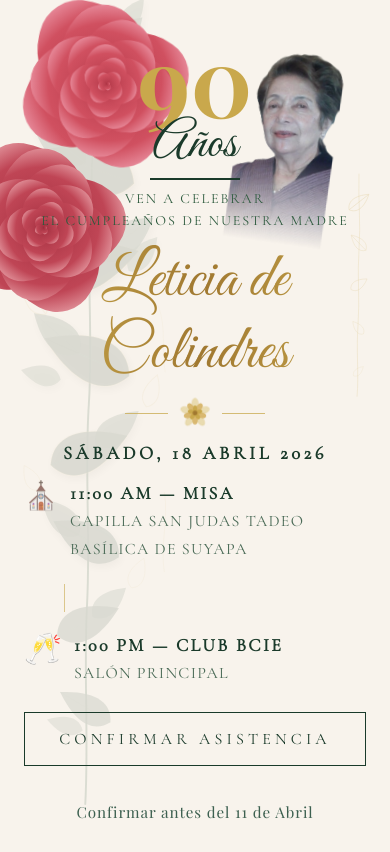
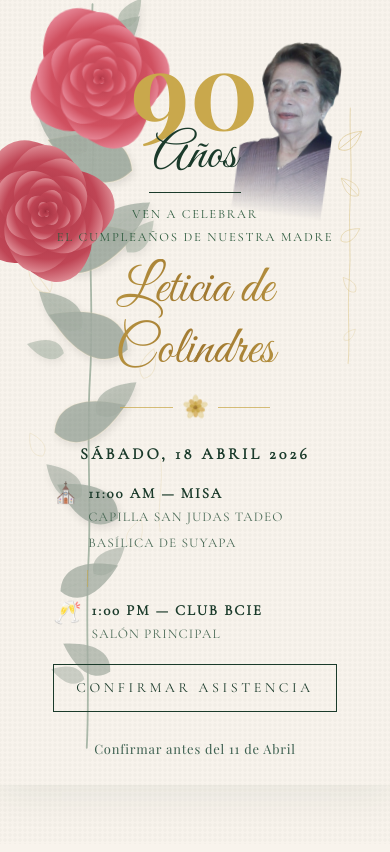
Before and after one commit to andures/cumplenso-mama, a React (Vite) app in the folder frontend/: page / in a window 390 px wide. Built offline with nearby package versions, Linux system fonts and the light colour scheme; a web font is replaced by a local one.

Commit message:
feat: implement responsive card scaling and adjust layout for better visibility on various devices

```diff
--- a/frontend/src/index.css
+++ b/frontend/src/index.css
@@ -98,146 +98,3 @@ body {
     opacity: 1;
   }
 }
-
-/* ══════════════════════════════════════════════════════
-   HEIGHT-BASED RESPONSIVE  (cannot be done in MUI sx)
-   Target:
-     ≤ 700px  = iPhone SE (375×667)
-     ≤ 790px  = Galaxy S10/A52/S22 (360×760–780)
-   ══════════════════════════════════════════════════════ */
-
-/* ── iPhone SE and very short phones (≤ 700px tall) ── */
-@media (max-height: 700px) and (max-width: 599px) {
-  .inv-num90 {
-    font-size: clamp(3rem, 8.5dvh, 3.6rem) !important;
-  }
-  .inv-anios {
-    font-size: clamp(1.5rem, 4.5dvh, 1.9rem) !important;
-  }
-  .inv-name {
-    font-size: clamp(2rem, 6dvh, 2.6rem) !important;
-  }
-  .inv-divider {
-    margin-bottom: 4px !important;
-  }
-  .inv-joinus {
-    margin-bottom: 4px !important;
-  }
-  .inv-toppad {
-    padding-top: 12px !important;
-    padding-bottom: 12px !important;
-  }
-  .inv-bottomgap {
-    gap: 8px !important;
-  }
-  .inv-photo img {
-    width: 78px !important;
-    height: 126px !important;
-  }
-}
-
-/* ── Galaxy S10 / A52 / S22 / A34 zone (701–840px tall, narrow phones) ── */
-@media (max-height: 840px) and (min-height: 701px) and (max-width: 599px) {
-  .inv-num90 {
-    font-size: clamp(3.8rem, 9.5dvh, 4.4rem) !important;
-  }
-  .inv-anios {
-    font-size: clamp(2rem, 5.5dvh, 2.4rem) !important;
-  }
-  .inv-name {
-    font-size: clamp(2.7rem, 7dvh, 3.1rem) !important;
-  }
-  .inv-divider {
-    margin-bottom: 6px !important;
-  }
-  .inv-joinus {
-    margin-bottom: 6px !important;
-  }
-  .inv-toppad {
-    padding-top: 18px !important;
-    padding-bottom: 18px !important;
-  }
-  .inv-bottomgap {
-    gap: 12px !important;
-  }
-  .inv-photo img {
-    width: 88px !important;
-    height: 146px !important;
-  }
-}
-
-/* ── Wide phones, short-ish height: S10+ / S23 / iPhone 12 mini zone ── */
-@media (max-height: 870px) and (min-width: 390px) and (max-width: 599px) {
-  .inv-num90 {
-    font-size: clamp(4.2rem, 10dvh, 5rem) !important;
-  }
-  .inv-anios {
-    font-size: clamp(2.3rem, 6dvh, 2.6rem) !important;
-  }
-  .inv-name {
-    font-size: clamp(3rem, 7.5dvh, 3.4rem) !important;
-  }
-  .inv-toppad {
-    padding-top: 22px !important;
-    padding-bottom: 22px !important;
-  }
-  .inv-bottomgap {
-    gap: 14px !important;
-  }
-}
-
-/* ── Modern iPhones / S23 / S24 (841–909px tall) ── */
-/* iPhone 12/13/14 (390×844), iPhone 14 Pro (393×852), S23 (393×851) */
-@media (min-height: 841px) and (max-height: 909px) and (max-width: 599px) {
-  .inv-num90 {
-    font-size: clamp(6rem, 11dvh, 7rem) !important;
-  }
-  .inv-anios {
-    font-size: clamp(3.2rem, 6dvh, 3.8rem) !important;
-  }
-  .inv-name {
-    font-size: clamp(3.8rem, 7.5dvh, 4.4rem) !important;
-  }
-  .inv-toppad {
-    padding-top: 36px !important;
-    padding-bottom: 20px !important;
-  }
-  .inv-bottomgap {
-    gap: clamp(12px, 2.8dvh, 26px) !important;
-  }
-  .inv-photo {
-    top: 48px !important;
-  }
-  .inv-photo img {
-    width: 118px !important;
-    height: 196px !important;
-  }
-}
-
-/* ── S25 Ultra / S25+ / iPhone 14-16 Pro Max (910px+ tall) ── */
-/* Galaxy S25+ (412×915), iPhone 14 Pro Max (430×932), iPhone 16 Pro Max (440×956) */
-@media (min-height: 910px) and (max-width: 599px) {
-  .inv-num90 {
-    font-size: clamp(7rem, 11.5dvh, 8.5rem) !important;
-  }
-  .inv-anios {
-    font-size: clamp(3.6rem, 6.5dvh, 4.2rem) !important;
-  }
-  .inv-name {
-    font-size: clamp(4.2rem, 8dvh, 5rem) !important;
-  }
-  .inv-toppad {
-    padding-top: 44px !important;
-    padding-bottom: 24px !important;
-  }
-  .inv-bottomgap {
-    gap: clamp(14px, 3dvh, 30px) !important;
-  }
-  .inv-photo {
-    top: 56px !important;
-  }
-  .inv-photo img {
-    width: 132px !important;
-    height: 220px !important;
-  }
-}
--- a/frontend/src/pages/Invitation.tsx
+++ b/frontend/src/pages/Invitation.tsx
@@ -637,23 +637,30 @@ export default function Invitation() {
     0,
   );
 
+  const [cardScale, setCardScale] = useState(1);
+  useEffect(() => {
+    const DESIGN_W = 468;
+    const update = () =>
+      setCardScale(Math.min(1, window.innerWidth / DESIGN_W));
+    update();
+    window.addEventListener("resize", update);
+    return () => window.removeEventListener("resize", update);
+  }, []);
+
   return (
     <>
       <Box
         sx={{
           bgcolor: "#f8f3ec",
           minHeight: "100dvh",
-          backgroundImage: {
-            xs: "none",
-            sm:
-              "linear-gradient(135deg,rgba(26,58,42,0.022) 25%,transparent 25%)," +
-              "linear-gradient(225deg,rgba(26,58,42,0.022) 25%,transparent 25%)," +
-              "linear-gradient(315deg,rgba(26,58,42,0.022) 25%,transparent 25%)," +
-              "linear-gradient(45deg, rgba(26,58,42,0.022) 25%,transparent 25%)",
-          },
-          backgroundSize: { xs: "0", sm: "5px 5px" },
+          backgroundImage:
+            "linear-gradient(135deg,rgba(26,58,42,0.022) 25%,transparent 25%)," +
+            "linear-gradient(225deg,rgba(26,58,42,0.022) 25%,transparent 25%)," +
+            "linear-gradient(315deg,rgba(26,58,42,0.022) 25%,transparent 25%)," +
+            "linear-gradient(45deg, rgba(26,58,42,0.022) 25%,transparent 25%)",
+          backgroundSize: "5px 5px",
           pt: 0,
-          pb: { xs: 1, sm: 5 },
+          pb: 0,
           position: "relative",
         }}
       >
@@ -661,28 +668,27 @@ export default function Invitation() {
         <Box
           sx={{
             position: "relative",
-            width: "100%",
-            maxWidth: { xs: "100%", sm: 468, md: 522 },
+            width: 468,
+            maxWidth: "100%",
             mx: "auto",
-            minHeight: "100dvh",
             display: "flex",
             flexDirection: "column",
-            boxShadow: { xs: "none", md: "0 8px 48px rgba(26,58,42,0.08)" },
+            boxShadow: "0 8px 48px rgba(26,58,42,0.08)",
+            zoom: cardScale,
           }}
         >
           {/* Left botanical — decorative watermark, does NOT push content */}
           <Box
             sx={{
               position: "absolute",
-              left: { xs: -8, sm: -14, md: 0 },
+              left: 0,
               top: 0,
-              width: { xs: "48%", sm: "44%", md: "42%" },
+              width: "42%",
               height: "100%",
               pointerEvents: "none",
               zIndex: 0,
-              minHeight: { xs: "unset", sm: 750 },
-              /* Fade on mobile so text stays legible over it */
-              opacity: { xs: 0.14, sm: 0.3, md: 0.38 },
+              minHeight: 750,
+              opacity: 0.38,
             }}
           >
             <BotanicalLeft />
@@ -692,12 +698,12 @@ export default function Invitation() {
           <Box
             sx={{
               position: "absolute",
-              left: { xs: -8, sm: -14, md: 0 },
+              left: 0,
               top: 0,
-              width: { xs: "48%", sm: "44%", md: "42%" },
+              width: "42%",
               height: "100%",
               pointerEvents: "none",
-              minHeight: { xs: "unset", sm: 750 },
+              minHeight: 750,
               zIndex: 1,
             }}
           >
@@ -708,13 +714,13 @@ export default function Invitation() {
           <Box
             sx={{
               position: "absolute",
-              right: { xs: 2, sm: 8 },
+              right: 8,
               top: 40,
-              width: { xs: 58, sm: 80 },
+              width: 80,
               height: 500,
               pointerEvents: "none",
               zIndex: 0,
-              opacity: { xs: 0.45, sm: 0.72, md: 0.88 },
+              opacity: 0.88,
             }}
           >
             <GoldRight />
@@ -722,15 +728,13 @@ export default function Invitation() {
 
           {/* ── Text content — FULL WIDTH, symmetric padding ── */}
           <Box
-            className="inv-toppad"
             sx={{
               position: "relative",
               zIndex: 2,
               textAlign: "center",
-              pt: { xs: 4, sm: 7 },
-              pb: { xs: 5, sm: 7 },
-              px: { xs: 3, sm: 5, md: 7 },
-              flex: 1,
+              pt: 6,
+              pb: 4,
+              px: 5,
               display: "flex",
               flexDirection: "column",
             }}
@@ -740,12 +744,11 @@ export default function Invitation() {
               {/* ── "90" — centered ── */}
               <Typography
                 component="span"
-                className="inv-num90"
                 sx={{
                   display: "block",
                   fontFamily: '"Playfair Display", serif',
                   fontWeight: 700,
-                  fontSize: { xs: "5.5rem", sm: "7.5rem", md: "9rem" },
+                  fontSize: "8rem",
                   color: "#c9a84c",
                   lineHeight: 0.88,
                   animation:
@@ -758,14 +761,13 @@ export default function Invitation() {
               {/* ── "Años" script ── */}
               <Typography
                 component="span"
-                className="inv-anios"
                 sx={{
                   display: "block",
                   fontFamily: '"Great Vibes", cursive',
-                  fontSize: { xs: "2.8rem", sm: "3.6rem", md: "4.3rem" },
+                  fontSize: "3.8rem",
                   color: "#1a3a2a",
                   lineHeight: 1,
-                  mt: { xs: "-0.1rem", sm: "-0.3rem" },
+                  mt: "-0.2rem",
                   animation: "fadeUp 0.8s ease both",
                   animationDelay: "0.2s",
                 }}
@@ -776,15 +778,15 @@ export default function Invitation() {
               {/* ── YEARS LOVED equivalent ── */}
               <Box
                 sx={{
-                  mt: { xs: 1, sm: 2 },
-                  mb: { xs: 1, sm: 2 },
+                  mt: 1.5,
+                  mb: 1.5,
                   animation: "fadeUp 0.8s ease both",
                   animationDelay: "0.35s",
                 }}
               >
                 <Box
                   sx={{
-                    width: { xs: 90, sm: 120 },
+                    width: 110,
                     height: "1.5px",
                     bgcolor: "#1a3a2a",
                     mx: "auto",
@@ -795,9 +797,8 @@ export default function Invitation() {
 
               {/* ── JOIN US ── */}
               <Box
-                className="inv-joinus"
                 sx={{
-                  mb: { xs: 1.5, sm: 2 },
+                  mb: 1.5,
                   animation: "fadeUp 0.8s ease both",
                   animationDelay: "0.5s",
                 }}
@@ -805,11 +806,11 @@ export default function Invitation() {
                 <Typography
                   sx={{
                     fontFamily: '"Cormorant Garamond", serif',
-                    fontSize: { xs: "0.88rem", sm: "1.05rem" },
+                    fontSize: "0.95rem",
                     letterSpacing: "0.14em",
                     color: "#2d5a3d",
                     textTransform: "uppercase",
-                    lineHeight: { xs: 1.6, sm: 2 },
+                    lineHeight: 1.8,
                   }}
                 >
                   Ven a celebrar
@@ -821,13 +822,12 @@ export default function Invitation() {
               {/* ── Honoree name ── */}
               <Typography
                 component="span"
-                className="inv-name"
                 sx={{
                   display: "block",
                   fontFamily: '"Great Vibes", cursive',
-                  fontSize: { xs: "3.3rem", sm: "3.8rem", md: "4.5rem" },
+                  fontSize: "4rem",
                   lineHeight: 1.15,
-                  mb: { xs: 1, sm: 2.5 },
+                  mb: 2,
                   color: "#1a3a2a",
                   background:
                     "linear-gradient(90deg,#a07830 0%,#c9a84c 25%,#e8cc7e 50%,#c9a84c 75%,#a07830 100%)",
@@ -843,14 +843,13 @@ export default function Invitation() {
 
               {/* ── Gold ornament divider ── */}
               <Box
-                className="inv-divider"
                 sx={{
                   display: "flex",
                   alignItems: "center",
                   gap: 1.5,
-                  mb: { xs: 1.5, sm: 2.5 },
+                  mb: 2,
                   mx: "auto",
-                  width: { xs: 140, sm: 190 },
+                  width: 180,
                   animation: "fadeUp 0.8s ease both",
                   animationDelay: "0.65s",
                 }}
@@ -876,14 +875,11 @@ export default function Invitation() {
             </Box>
             {/* ─── BOTTOM BLOCK ─── */}
             <Box
-              className="inv-bottomgap"
               sx={{
-                flex: 1,
                 display: "flex",
                 flexDirection: "column",
-                justifyContent: "flex-start",
-                gap: "clamp(16px, 3dvh, 44px)",
-                pt: { xs: 0, sm: 2 },
+                gap: 2.5,
+                pt: 1,
               }}
             >
               {/* ── Date & program ── */}
@@ -897,12 +893,12 @@ export default function Invitation() {
                   sx={{
                     fontFamily: '"Cormorant Garamond", serif',
                     fontWeight: 600,
-                    fontSize: { xs: "1.15rem", sm: "1.3rem" },
+                    fontSize: "1.2rem",
                     letterSpacing: "0.2em",
                     color: "#1a3a2a",
                     textTransform: "uppercase",
-                    lineHeight: { xs: 1.5, sm: 2 },
-                    mb: { xs: 1.5, sm: 2.5 },
+                    lineHeight: 1.8,
+                    mb: 2,
                   }}
                 >
                   Sábado, 18 Abril 2026
@@ -911,7 +907,7 @@ export default function Invitation() {
                 {/* Event blocks wrapper — left-aligned, max-width centered */}
                 <Box
                   sx={{
-                    maxWidth: { xs: "100%", sm: 340 },
+                    maxWidth: 340,
                     mx: "auto",
                     textAlign: "left",
                   }}
@@ -922,12 +918,12 @@ export default function Invitation() {
                       display: "flex",
                       alignItems: "flex-start",
                       gap: 1.5,
-                      mb: { xs: 2.5, sm: 2 },
+                      mb: 2,
                     }}
                   >
                     <Typography
                       sx={{
-                        fontSize: { xs: "1.7rem", sm: "1.4rem" },
+                        fontSize: "1.5rem",
                         lineHeight: 1,
                         mt: "3px",
                         minWidth: 28,
@@ -940,7 +936,7 @@ export default function Invitation() {
                         sx={{
                           fontFamily: '"Cormorant Garamond", serif',
                           fontWeight: 600,
-                          fontSize: { xs: "1.12rem", sm: "1.08rem" },
+                          fontSize: "1.1rem",
                           letterSpacing: "0.13em",
                           color: "#1a3a2a",
                           textTransform: "uppercase",
@@ -951,11 +947,11 @@ export default function Invitation() {
                       <Typography
                         sx={{
                           fontFamily: '"Cormorant Garamond", serif',
-                          fontSize: { xs: "1rem", sm: "0.98rem" },
+                          fontSize: "1rem",
                           letterSpacing: "0.08em",
                           color: "#4a6a56",
                           textTransform: "uppercase",
-                          lineHeight: { xs: 1.8, sm: 2.2 },
+                          lineHeight: 2,
                         }}
                       >
                         Capilla San Judas Tadeo
@@ -966,11 +962,11 @@ export default function Invitation() {
                   </Box>
 
                   {/* Connecting line */}
-                  <Box sx={{ pl: "40px", mb: { xs: 2.5, sm: 1.8 } }}>
+                  <Box sx={{ pl: "40px", mb: 1.8 }}>
                     <Box
                       sx={{
                         width: "1px",
-                        height: { xs: 28, sm: 16 },
+                        height: 20,
                         bgcolor: "#c9a84c",
                         opacity: 0.6,
                       }}
@@ -983,7 +979,7 @@ export default function Invitation() {
                   >
                     <Typography
                       sx={{
-                        fontSize: { xs: "1.9rem", sm: "1.7rem" },
+                        fontSize: "1.7rem",
                         lineHeight: 1,
                         mt: "3px",
                         minWidth: 28,
@@ -996,7 +992,7 @@ export default function Invitation() {
                         sx={{
                           fontFamily: '"Cormorant Garamond", serif',
                           fontWeight: 600,
-                          fontSize: { xs: "1.12rem", sm: "1.08rem" },
+                          fontSize: "1.1rem",
                           letterSpacing: "0.13em",
                           color: "#1a3a2a",
                           textTransform: "uppercase",
@@ -1007,11 +1003,11 @@ export default function Invitation() {
                       <Typography
                         sx={{
                           fontFamily: '"Cormorant Garamond", serif',
-                          fontSize: { xs: "1rem", sm: "0.98rem" },
+                          fontSize: "1rem",
                           letterSpacing: "0.08em",
                           color: "#4a6a56",
                           textTransform: "uppercase",
-                          lineHeight: { xs: 1.8, sm: 2.2 },
+                          lineHeight: 2,
                         }}
                       >
                         Salón Principal
@@ -1031,13 +1027,13 @@ export default function Invitation() {
                   color: "#1a3a2a",
                   borderWidth: "1.5px",
                   borderRadius: 0,
-                  py: { xs: 1.5, sm: 1.8 },
+                  py: 1.6,
                   fontFamily: '"Cormorant Garamond", serif',
-                  fontSize: { xs: "1rem", sm: "1.1rem" },
+                  fontSize: "1.05rem",
                   letterSpacing: "0.26em",
                   textTransform: "uppercase",
                   transition: "all 0.3s ease",
-                  maxWidth: { xs: "100%", sm: 340 },
+                  maxWidth: 340,
                   mx: "auto",
                   animation: "fadeUp 0.8s ease both",
                   animationDelay: "0.95s",
@@ -1070,7 +1066,7 @@ export default function Invitation() {
                 <Typography
                   sx={{
                     fontFamily: '"Playfair Display", serif',
-                    fontSize: { xs: "0.95rem", sm: "1rem" },
+                    fontSize: "0.97rem",
                     color: "#3d6050",
                     letterSpacing: "0.06em",
                   }}
@@ -1094,7 +1090,7 @@ export default function Invitation() {
                       component="span"
                       sx={{
                         fontFamily: '"Cormorant Garamond", serif',
-                        fontSize: { xs: "1.05rem", sm: "1.1rem" },
+                        fontSize: "1.08rem",
                         color: "#c9a84c",
                         letterSpacing: "0.05em",
                         fontStyle: "italic",
@@ -1113,12 +1109,11 @@ export default function Invitation() {
 
           {/* ── Photo – top-right corner, responsive ── */}
           <Box
-            className="inv-photo"
             sx={{
               display: "block",
               position: "absolute",
-              left: { xs: "58%", md: "61%" },
-              top: { xs: "40px", md: "55px" },
+              left: "60%",
+              top: "44px",
               zIndex: 0,
               opacity: 1,
               animation: "swingIn 1.8s cubic-bezier(0.16, 1, 0.3, 1) 0.3s both",
@@ -1129,8 +1124,8 @@ export default function Invitation() {
               src="/img/leticia_img.png"
               alt="Leticia"
               sx={{
-                width: { xs: 105, md: 145 },
-                height: { xs: 175, md: 240 },
+                width: 130,
+                height: 215,
                 objectFit: "contain",
                 objectPosition: "top center",
                 display: "block",
```
